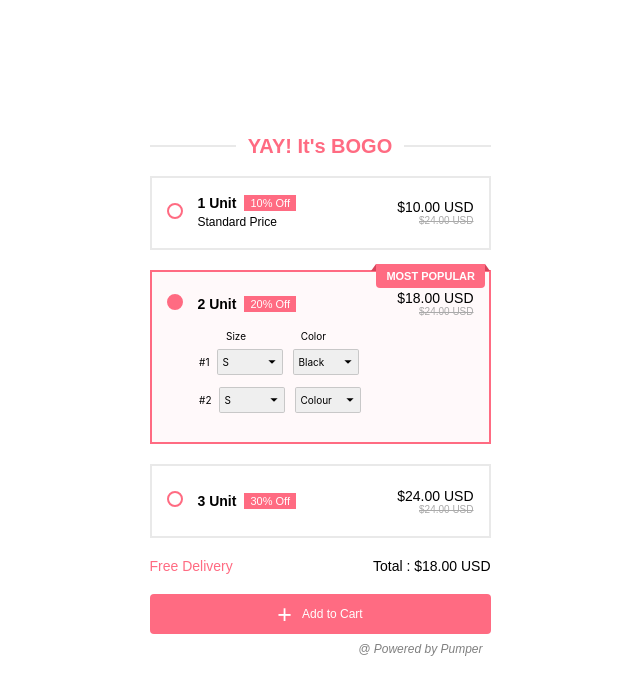
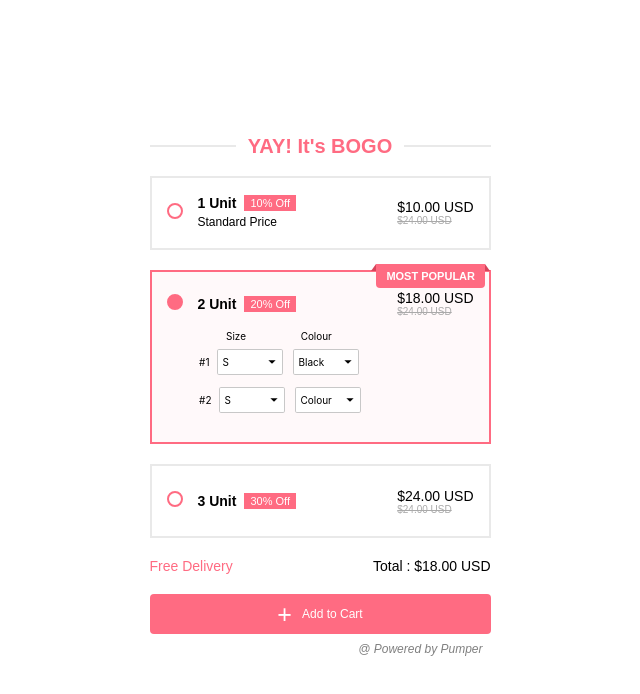
Before and after one commit to Pannakbhushana/proveway-assignment, a plain HTML site: page index.html in a window 1280 px wide. Shown: the whole page, without its empty margins (320-960 px from the left). Drawn offline with Linux system fonts and the light colour scheme.

```diff
--- a/assets/css/components.css
+++ b/assets/css/components.css
@@ -120,7 +120,7 @@
 }
 
 .price-info {
-    text-align: right;
+    text-align: start;
 }
 
 .price {
@@ -176,7 +176,7 @@
     font-family: 'Inter', sans-serif;
     font-size: 10px;
     padding-left: 4px;
-
+    background-color: #fff;
     appearance: none;
     -webkit-appearance: none;
     -moz-appearance: none;
--- a/assets/js/app.js
+++ b/assets/js/app.js
@@ -31,7 +31,7 @@ function createVariantRows() {
     return `
         <div class="var-headers">
         <div class="header-item">Size</div>
-        <div class="header-item">Color</div>
+        <div class="header-item">Colour</div>
     </div>
 
     <div class="var-row">
```
